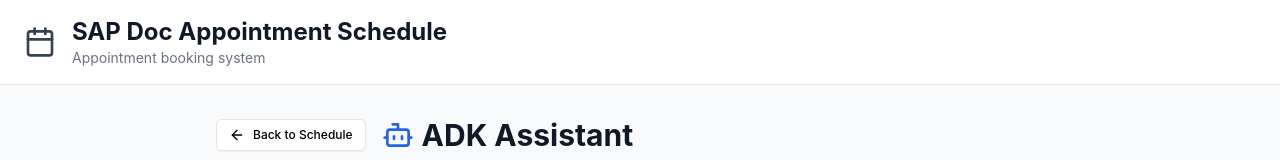
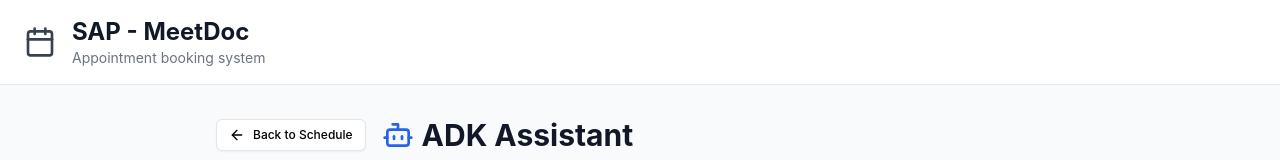
Before and after one commit to jdanas/sap-doc-app, a React (Vite) app: page /adk in a window 1280 px wide. Shown: the top 160 px of the page. Built offline with nearby package versions, Linux system fonts and the light colour scheme; no server answers.

Commit message:
updated header

```diff
--- a/src/components/ui/simple-header.tsx
+++ b/src/components/ui/simple-header.tsx
@@ -7,9 +7,7 @@ export function SimpleHeader() {
         <div className="flex items-center space-x-4">
           <Calendar className="h-8 w-8 text-gray-700" />
           <div>
-            <h1 className="text-2xl font-bold text-gray-900">
-              SAP Doc Appointment Schedule
-            </h1>
+            <h1 className="text-2xl font-bold text-gray-900">SAP - MeetDoc</h1>
             <p className="text-sm text-gray-500">Appointment booking system</p>
           </div>
         </div>
```
